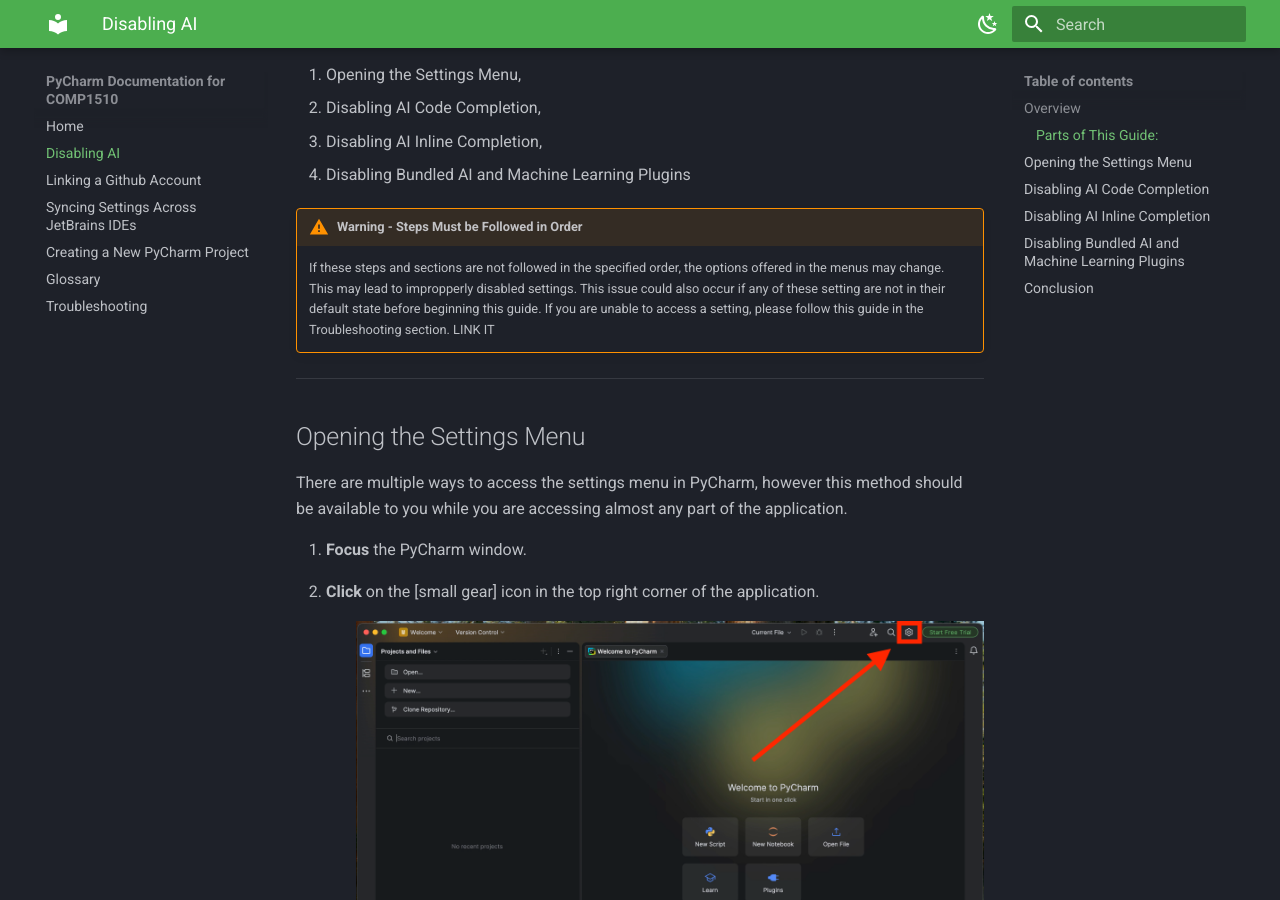
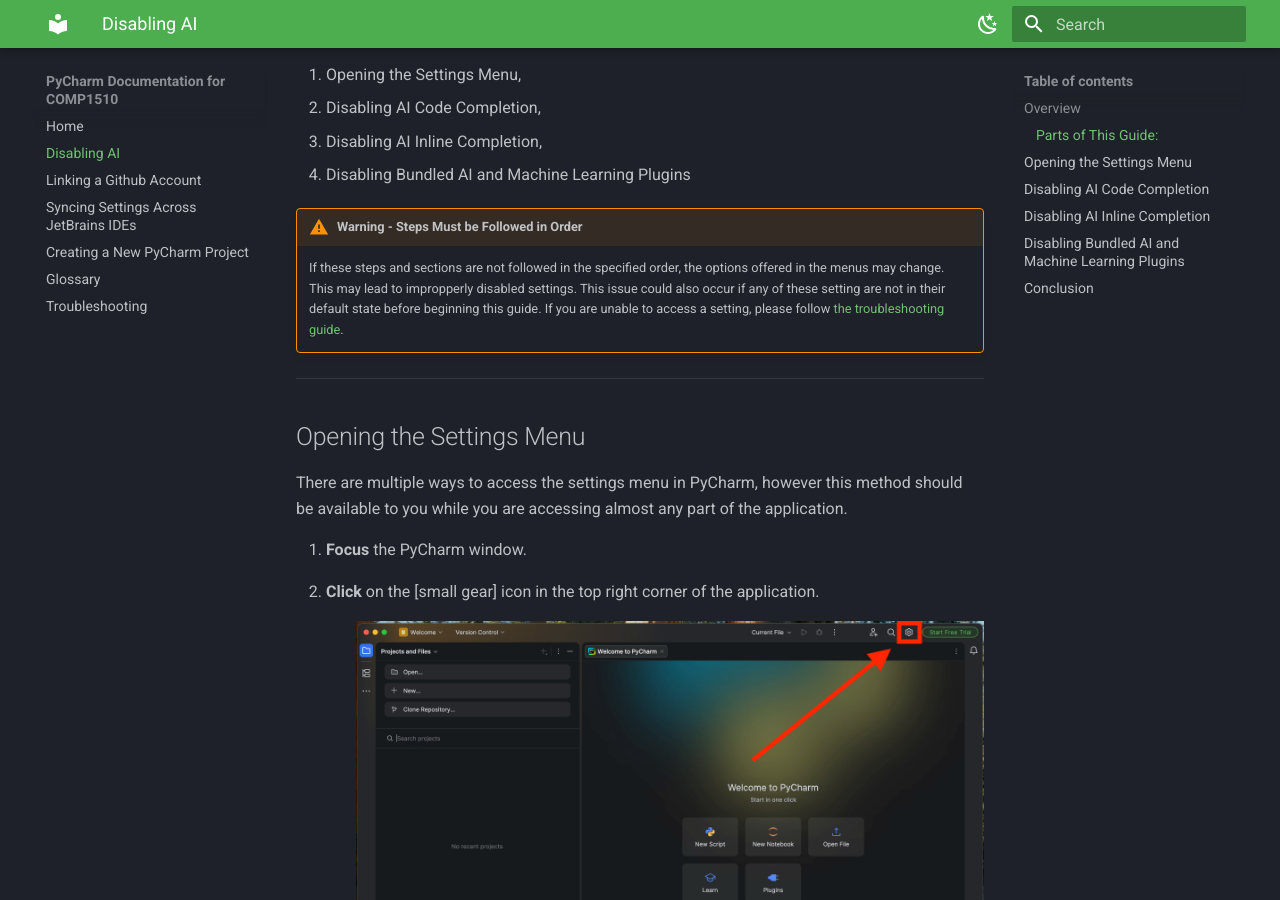
Before and after one commit to farahalterman/mkdocsDemo, an MkDocs documentation site: the page built from docs/Disabling_AI.md, in a window 1280 px wide and 900 px high, scrolled down 540 px. Built offline with MkDocs 1.6.1 and Material for MkDocs 9.7.7, drawn with Linux system fonts in a browser that asks for light colours; some of the changed text lies outside the part shown.

Commit message:
Finish pages

```diff
--- a/docs/Disabling_AI.md
+++ b/docs/Disabling_AI.md
@@ -1,6 +1,4 @@
 # Disabling AI
-
-[//]: # (TODO: Link first occurances of the word to the glossary)
 
 ## Overview
 AI can be a powerful tool for programmers, and is often preinstalled and enabled by default in applications.
@@ -25,10 +23,7 @@ This guide provides step-by-step instructions on what specific setting are neede
 
     If these steps and sections are not followed in the specified order, the options offered in the menus may change.
     This may lead to impropperly disabled settings. This issue could also occur if any of these setting are not in their
-    default state before beginning this guide. If you are unable to access a setting, please follow this guide in the
-    Troubleshooting section. LINK IT
-
-[//]: # (TODO: link to troubleshooting)
+    default state before beginning this guide. If you are unable to access a setting, please follow [the troubleshooting guide](troubleshooting.md).
 
 ---
 
@@ -147,17 +142,10 @@ instructions outlined in "Opening the Settings Menu".
     The plugins that come preinstalled in PyCharm may be different than the ones mentioned in this guide in the
     future. Please ensure you follow your instructor's requirements of which plugins to disable.
 
-!!! success "Success"
-
-    The bundled AI & ML plugins have been succuessfully disabled. Continue to the Conclusion section below.
-
-
 ---
 
 ## Conclusion
 
 If you followed all the previous steps in order, you will have successfully disabled the AI tools that are required to
 be disabled for COMP 1510, and are ready to move on to Linking a GitHub Account. If you were unable to locate any of the
-options, please follow this troubleshooting guide.
-
-[//]: # (TODO: add section name above +link and troubleshooting guide about reenableing plugins then disabilng in order)
+options, please follow the [troubleshooting guide](troubleshooting.md).
```
Also changed, not shown: docs/Syncing_IDE_Settings.md (+1 -4 lines).
